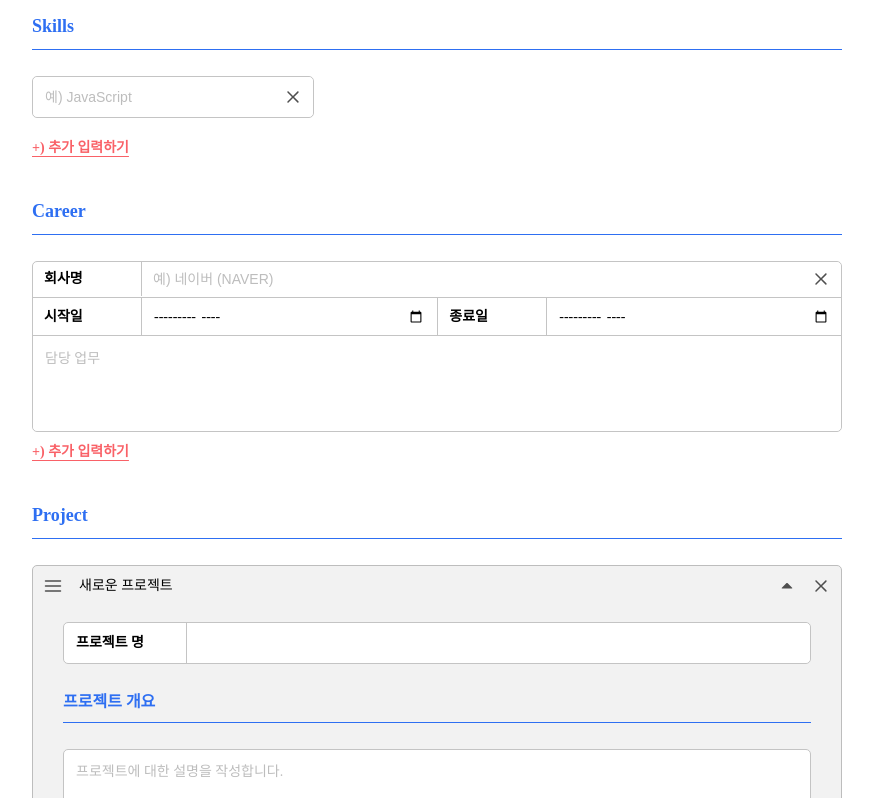
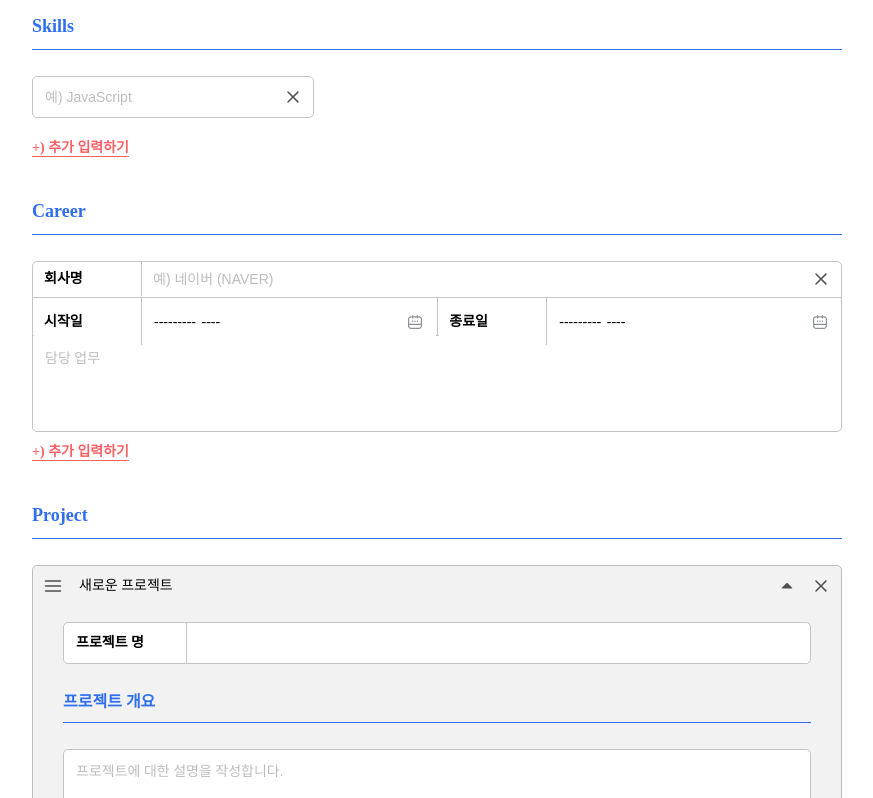
Before and after one commit to weniv/MAKE-RE, a React (Create React App) app: page / in a window 1280 px wide. Shown: the part 788-1586 px from the top of the page, without its empty margins (203-1076 px from the left). Built offline with nearby package versions, Linux system fonts and the light colour scheme; a web font is replaced by a local one.

Commit message:
Style: 달력 아이콘 변경

```diff
--- a/src/styles/commonStyles.css
+++ b/src/styles/commonStyles.css
@@ -245,3 +245,25 @@ a::after {
   width: 10px;
   margin: 0 3px 0 5px;
 }
+
+input[type='date']::-webkit-calendar-picker-indicator,
+input[type='date']::-webkit-inner-spin-button,
+input[type='month']::-webkit-calendar-picker-indicator,
+input[type='month']::-webkit-inner-spin-button {
+  display: none;
+  appearance: none;
+}
+
+input[type='date']::-webkit-calendar-picker-indicator,
+input[type='month']::-webkit-calendar-picker-indicator {
+  color: rgba(0, 0, 0, 0);
+  opacity: 1;
+  display: block;
+  background-image: url('../../public/images/icon-Calendar.svg');
+  background-size: 16px 16px;
+  background-position: center right 0px;
+  width: 30px;
+  height: 25px;
+  border-width: thin;
+  cursor: pointer;
+}
```
Also changed, not shown: public/images/icon-Calendar.svg (added).
